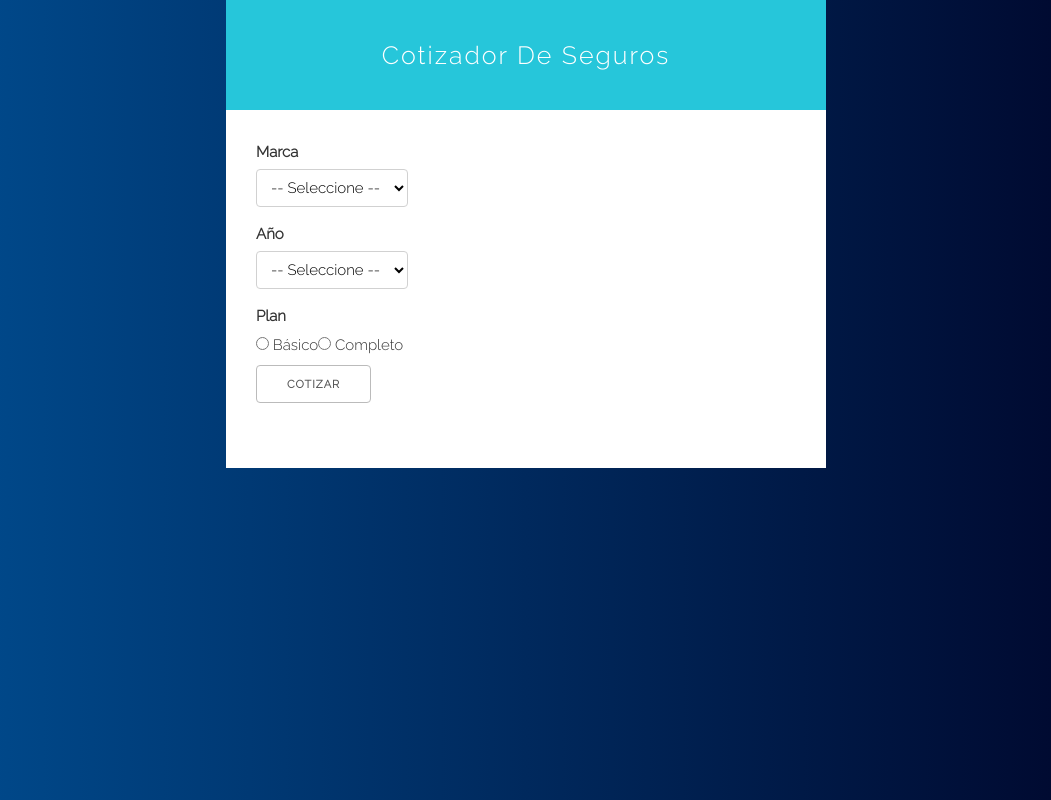
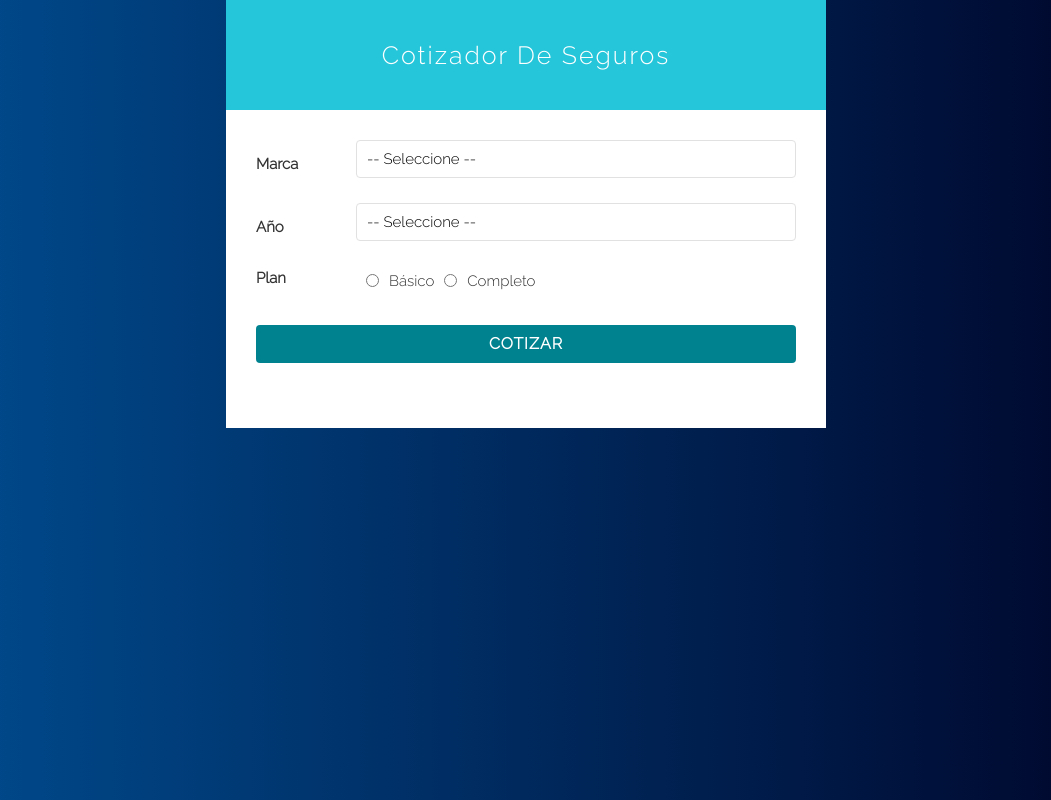
Before and after one commit to jmdc89/react15apps, a React (Create React App) app: page / in a window 1280 px wide. Shown: the whole page, without its empty margins (114-1165 px from the left). Built offline with nearby package versions, Linux system fonts and the light colour scheme.

Commit message:
Form styles

```diff
--- a/src/components/insurance/Form.js
+++ b/src/components/insurance/Form.js
@@ -1,22 +1,69 @@
 import React from 'react';
 import styled from 'styled-components/macro';
+
+const Campo = styled.div`
+    display: flex;
+    margin-bottom: 1rem;
+    align-items: center;
+`;
+const Label = styled.label`
+    flex: 0 0 100px;
+`;
+const Select = styled.select`
+    display: block;
+    width: 100%;
+    padding: 1rem;
+    border: 1px solid #e1e1e1;
+    -webkit-appearance: none;
+`;
+const InputRadio = styled.input`
+    margin: 0 1rem;
+`;
+
+const Boton = styled.button`
+    background-color: #00838F;
+    font-size: 16px;
+    width: 100%;
+    padding: 1rem;
+    color: #fff;
+    text-transform: uppercase;
+    font-weight: bold;
+    border: none;
+    transition: background-color .3s ease;
+    margin-top: 2rem;
+    line-height: 0px;
+
+    &:hover {
+        background-color: #26C6DA;
+        cursor: pointer;
+    }
+`;
+
+const Error = styled.div`
+    background-color: red;
+    color: white;
+    padding: 1rem;
+    width:100%;
+    text-align: center;
+    margin-bottom: 2rem;
+`;
 
 const Form = () => {
     return (
         <form>
-            <div>
-                <label>Marca</label>
-                <select>
+            <Campo>
+                <Label>Marca</Label>
+                <Select>
                     <option value="">-- Seleccione --</option>
                     <option value="americano">Americano</option>
                     <option value="europeo">Europeo</option>
                     <option value="asiatico">Asiatico</option>
-                </select>
-            </div>
+                </Select>
+            </Campo>
 
-            <div>
-                <label>Año</label>
-                <select
+            <Campo>
+                <Label>Año</Label>
+                <Select
                     name="year"
                     // value={year}
                     // onChange={obtenerInformacion}
@@ -32,12 +79,12 @@
                     <option value="2014">2014</option>
                     <option value="2013">2013</option>
                     <option value="2012">2012</option>
-                </select>
-            </div>
+                </Select>
+            </Campo>
 
-            <div>
-                <label>Plan</label>
-                <input
+            <Campo>
+                <Label>Plan</Label>
+                <InputRadio
                     type="radio"
                     name="plan"
                     value="basico"
@@ -45,16 +92,16 @@
                     // onChange={obtenerInformacion}
                 /> Básico
 
-                <input
+                <InputRadio
                     type="radio"
                     name="plan"
                     value="completo"
                     // checked={plan === "completo"}
                     // onChange={obtenerInformacion}
                 /> Completo
-            </div>
+            </Campo>
 
-            <button type="button">Cotizar</button>
+            <Boton type="button">Cotizar</Boton>
 
         </form>
     );
```
